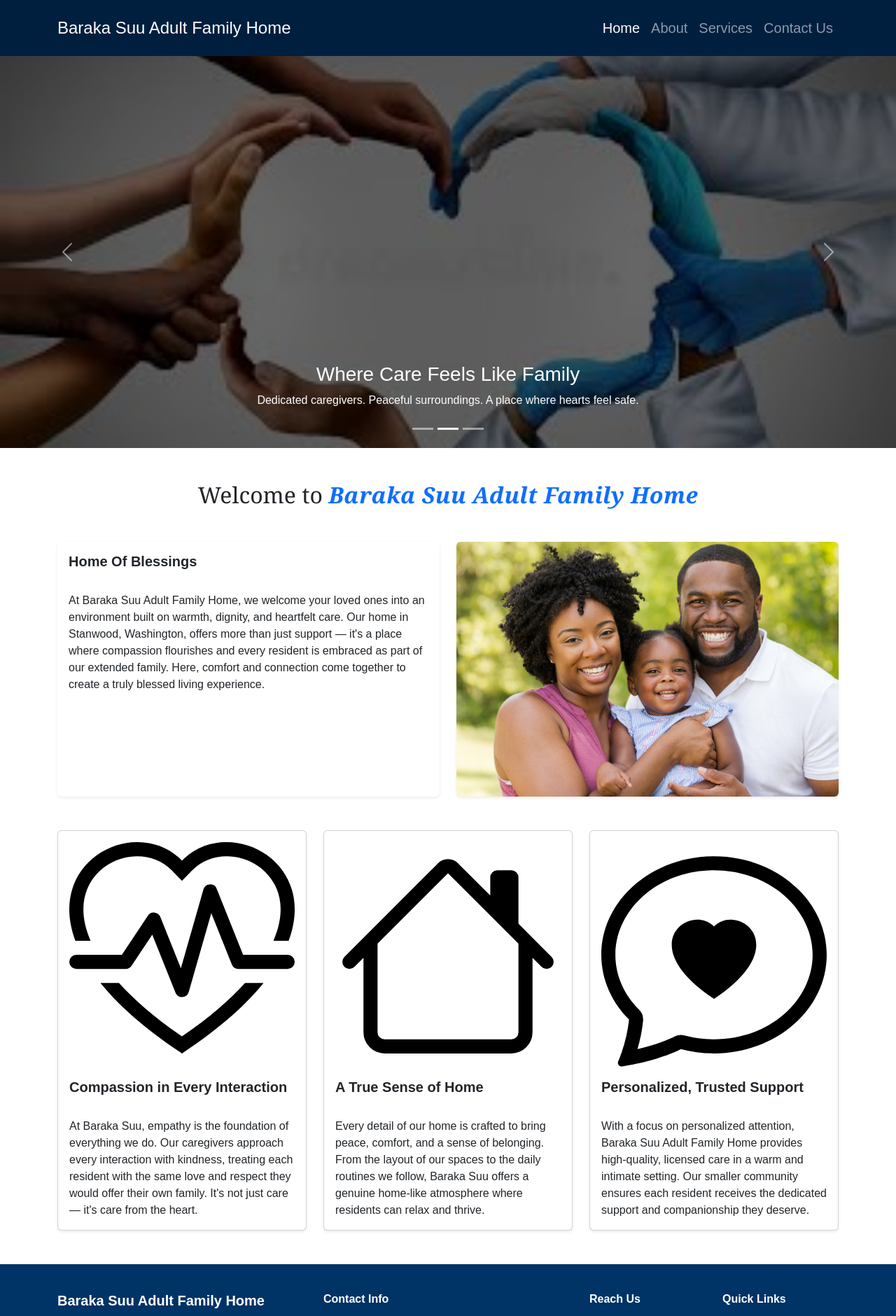
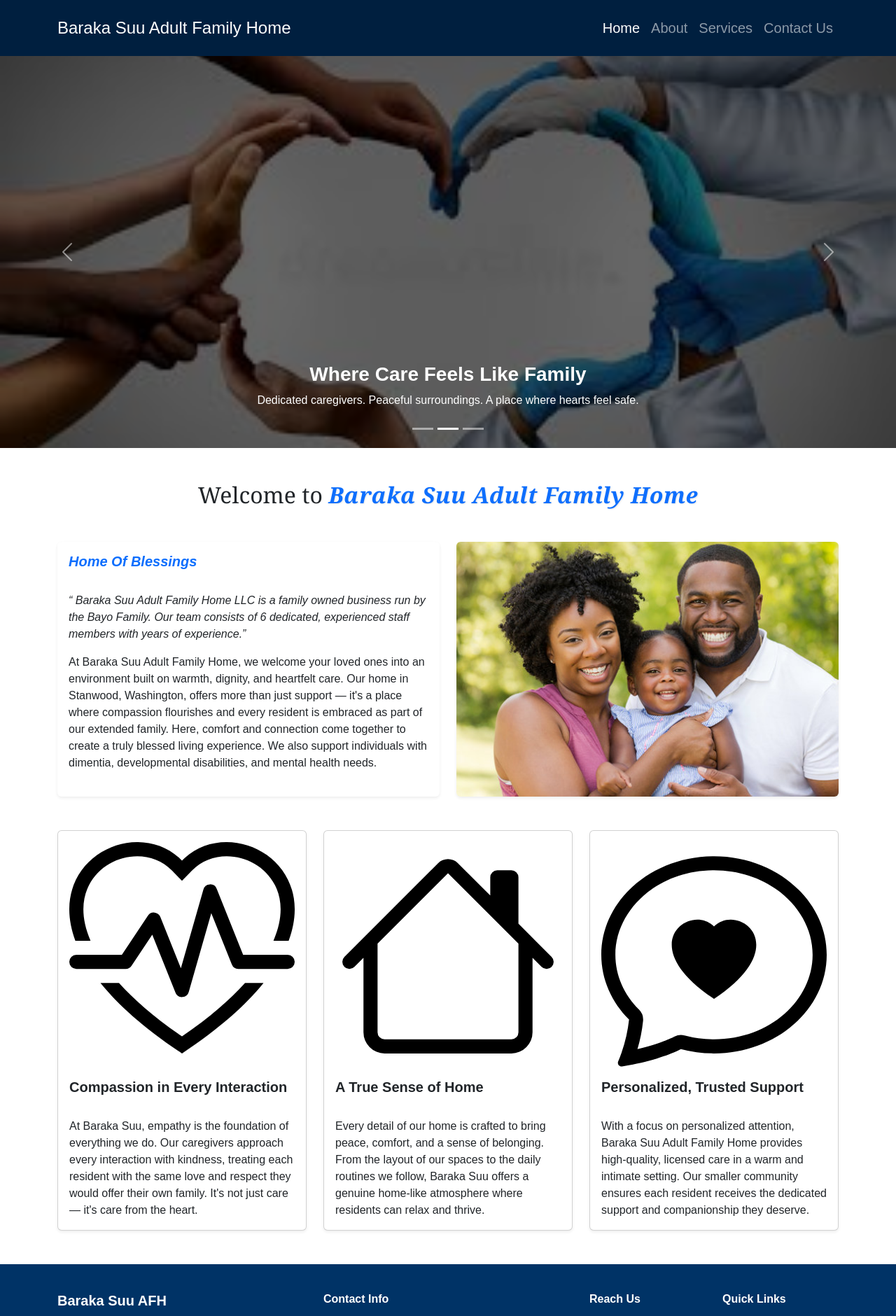
Before and after one commit to A-Daffeh/barakasuu, a React (Vite) app: page / in a window 1280 px wide. Shown: the top 1880 px of the page at 70% size. Built offline with nearby package versions, Linux system fonts and the light colour scheme.

Commit message:
Updated the text info and color

```diff
--- a/index.html
+++ b/index.html
@@ -6,7 +6,7 @@
     <meta name="viewport" content="width=device-width, initial-scale=1.0" />
     <link href="https://cdn.jsdelivr.net/npm/bootstrap@5.3.6/dist/css/bootstrap.min.css" rel="stylesheet" integrity="sha384-4Q6Gf2aSP4eDXB8Miphtr37CMZZQ5oXLH2yaXMJ2w8e2ZtHTl7GptT4jmndRuHDT" crossorigin="anonymous">
     <script src="https://cdn.jsdelivr.net/npm/bootstrap@5.3.6/dist/js/bootstrap.bundle.min.js" integrity="sha384-j1CDi7MgGQ12Z7Qab0qlWQ/Qqz24Gc6BM0thvEMVjHnfYGF0rmFCozFSxQBxwHKO" crossorigin="anonymous"></script>
-    <title>Baraka Suu Adult Family Home</title>
+    <title>Baraka Suu AFH</title>
   </head>
   <body>
     <div id="root"></div>
--- a/src/components/footer/Footer.tsx
+++ b/src/components/footer/Footer.tsx
@@ -14,8 +14,8 @@ const Footer = () => {
         <Row className="text-white text-center text-md-start g-4">
           {/* Logo & About */}
             <Col md={4}>
-                <h5 className="fw-bold">Baraka Suu Adult Family Home</h5>
-                <p>Home Of Blessings</p>
+                <h5 className="fw-bold">Baraka Suu AFH</h5>
+                <p>&ldquo;Home Of Blessings&rdquo;</p>
                 <p>Compassionate care in a welcoming, home-like environment.</p>
             </Col>
 
@@ -23,8 +23,8 @@ const Footer = () => {
             <Col md={4}>
                 <h6 className="fw-bold mb-3">Contact Info</h6>
                 <p><GeoAltFill className="me-2" />27913 76th DR NW, Standwood WA 98292</p>
-                <p><TelephoneFill className="me-2" /> (206) 446-7544</p>
-                <p><EnvelopeFill className="me-2" /> barakasuu@adultfamilyhome.com</p>
+                <p><TelephoneFill className="me-2" /> (360) 436-2518</p>
+                <p><EnvelopeFill className="me-2" /> info@barakasuuafh.com</p>
             </Col>
 
 
--- a/src/components/pages/Contact.tsx
+++ b/src/components/pages/Contact.tsx
@@ -33,7 +33,7 @@ const Contact = () => {
                                     <Envelope size={24} color="#001f3f" />
                                 </div>
                                 <p className="mb-0 fw-bold">Email</p>
-                                <p>barakasuu@adultfamilyhome.com</p>
+                                <p>info@barakasuuafh.com</p>
                             </div>
 
                             <div>
@@ -41,7 +41,7 @@ const Contact = () => {
                                     <Telephone size={24} color="#001f3f" />
                                 </div>
                                 <p className="mb-0 fw-bold">Phone</p>
-                                <p>(206) 446-7544</p>
+                                <p>(360) 436-2518</p>
                             </div>
                         </div>
                     </Col>
--- a/src/components/pages/Home.tsx
+++ b/src/components/pages/Home.tsx
@@ -39,15 +39,20 @@ const Home = () => {
                     <Col md={6}>
                         <Card className="h-100 shadow-sm border-0">
                             <Card.Body>
-                                <Card.Title className="fw-bold">Home Of Blessings</Card.Title>
+                                <Card.Title className="fw-bold fst-italic" style={{ color: '#0d6efd' }}>Home Of Blessings</Card.Title>
                                 <br />
+                                <Card.Text className="fst-italic">
+                                    &ldquo; Baraka Suu Adult Family Home LLC is a family owned business run by the Bayo Family.
+                                    Our team consists of 6 dedicated, experienced staff members with years of experience.&rdquo;
+                                </Card.Text>
                                 <Card.Text>
                                     At Baraka Suu Adult Family Home, we welcome your loved ones into an environment
                                     built on warmth, dignity, and heartfelt care. Our home in Stanwood, Washington,
                                     offers more than just support — it's a place where compassion flourishes and
                                     every resident is embraced as part of our extended family.
                                     Here, comfort and connection come together to create a truly blessed
-                                    living experience.
+                                    living experience. We also support individuals with dimentia, developmental disabilities,
+                                    and mental health needs.
                                 </Card.Text>
                             </Card.Body>
                         </Card>
--- a/src/components/pages/Services.tsx
+++ b/src/components/pages/Services.tsx
@@ -70,7 +70,7 @@ const Services = () => {
       </Container>
 
       <SectionHeader
-        heading="Inside Our"
+        heading="Our"
         highlight="Home"
         paragraph="Baraka Suu is more than a care facility - it's a place of peace, personality, and purpose.
         Our thoughtfully arranged rooms, shared spaces, and natural surroundings encourage connection and
@@ -102,11 +102,11 @@ const Services = () => {
               <p>
                 Send your resume to{" "}
                 <a
-                  href="mailto:barakasuu@adultfamilyhome.com"
+                  href="mailto:careers@barakasuuafh.com"
                   className="fw-bold fs-6"
                   style={{ color: "#001f3f" }}
                 >
-                  barakasuu@adultfamilyhome.com
+                  careers@barakasuuafh.com
                 </a>{" "}
                 to apply.
               </p>
--- a/src/components/slider/SlideShow.tsx
+++ b/src/components/slider/SlideShow.tsx
@@ -13,7 +13,7 @@ const SlideShow = () => {
                 </div>
 
                 <Carousel.Caption>
-                    <h3>Home of Blessings</h3>
+                    <h3 className='fw-bold'>Home of Blessings</h3>
                     <p>We provide a nurturing environment where every resident feels valued and at home.</p>
                 </Carousel.Caption>
             </Carousel.Item>
@@ -25,7 +25,7 @@ const SlideShow = () => {
                 </div>
 
                 <Carousel.Caption>
-                    <h3>Where Care Feels Like Family</h3>
+                    <h3 className='fw-bold'>Where Care Feels Like Family</h3>
                     <p>Dedicated caregivers. Peaceful surroundings. A place where hearts feel safe.</p>
                 </Carousel.Caption>
             </Carousel.Item>
@@ -37,7 +37,7 @@ const SlideShow = () => {
                 </div>
 
                 <Carousel.Caption>
-                    <h3>Baraka Suu Adult Family Home</h3>
+                    <h3 className='fw-bold'>Where Love Meets Care </h3>
                     <p>Your loved ones deserve care wrapped in compassion, dignity, and love.</p>
                 </Carousel.Caption>
             </Carousel.Item>
```
